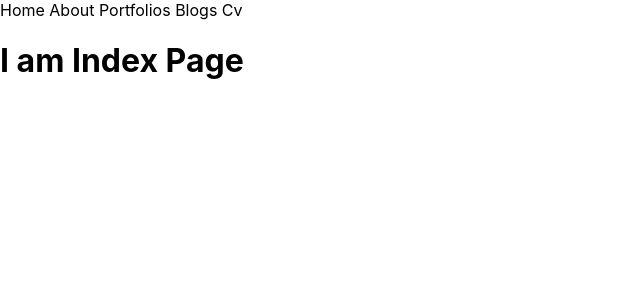
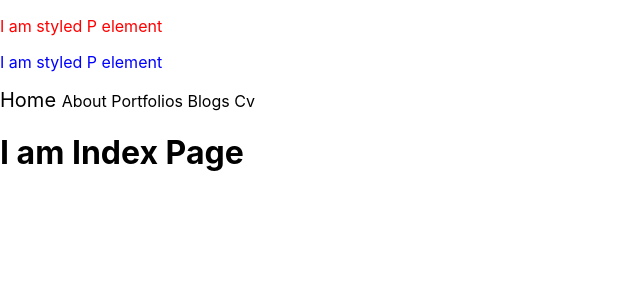
Before and after one commit to cardfaux/NextJSPortfolioServerless, a Next.js app: page / in a window 1280 px wide. Shown: the top 300 px of the page, without its empty margins (0-640 px from the left). Built offline with nearby package versions, Linux system fonts and the light colour scheme.

Commit message:
set up sass and styles

```diff
--- a/components/shared/Header.jsx
+++ b/components/shared/Header.jsx
@@ -5,8 +5,10 @@ class Header extends React.Component {
   render() {
     return (
       <React.Fragment>
+        <p className='customClass'>I am styled P element</p>
+        <p className='customClassFromFile'>I am styled P element</p>
         <Link href='/'>
-          <a> Home </a>
+          <a style={{ fontSize: '20px' }}> Home </a>
         </Link>
         <Link href='/about'>
           <a> About </a>
@@ -20,6 +22,13 @@ class Header extends React.Component {
         <Link href='/cv'>
           <a> Cv </a>
         </Link>
+        <style jsx>
+          {`
+            .customClass {
+              color: red;
+            }
+          `}
+        </style>
       </React.Fragment>
     );
   }
--- a/package.json
+++ b/package.json
@@ -28,6 +28,7 @@
     "next": "10.0.3",
     "react": "17.0.1",
     "react-dom": "17.0.1",
+    "sass": "^1.30.0",
     "styled-components": "^5.2.1"
   },
   "devDependencies": {
--- a/pages/_app.js
+++ b/pages/_app.js
@@ -1,4 +1,6 @@
 import { createGlobalStyle, ThemeProvider } from 'styled-components';
+
+import '../styles/main.scss';
 import '../styles/globals.css';
 
 const GlobalStyle = createGlobalStyle`
@@ -20,7 +22,7 @@ export default function App({ Component, pageProps }) {
     <>
       <GlobalStyle />
       <ThemeProvider theme={theme}>
-        <Component {...pageProps} />
+        <Component {...pageProps} appProps='Hello From App' />
       </ThemeProvider>
     </>
   );
--- a/pages/portfolios.jsx
+++ b/pages/portfolios.jsx
@@ -3,9 +3,11 @@ import BaseLayout from '../components/layouts/BaseLayout';
 
 class Portfolios extends React.Component {
   render() {
+    const { appProps } = this.props;
     return (
       <BaseLayout>
         <h1>I am Portfolio Page</h1>
+        <h2>{appProps}</h2>
       </BaseLayout>
     );
   }
--- /dev/null
+++ b/styles/main.scss
@@ -0,0 +1,3 @@
+.customClassFromFile {
+  color: blue;
+}
```
Also changed, not shown: 1 other file (tests, documents, lock files or other folders).
